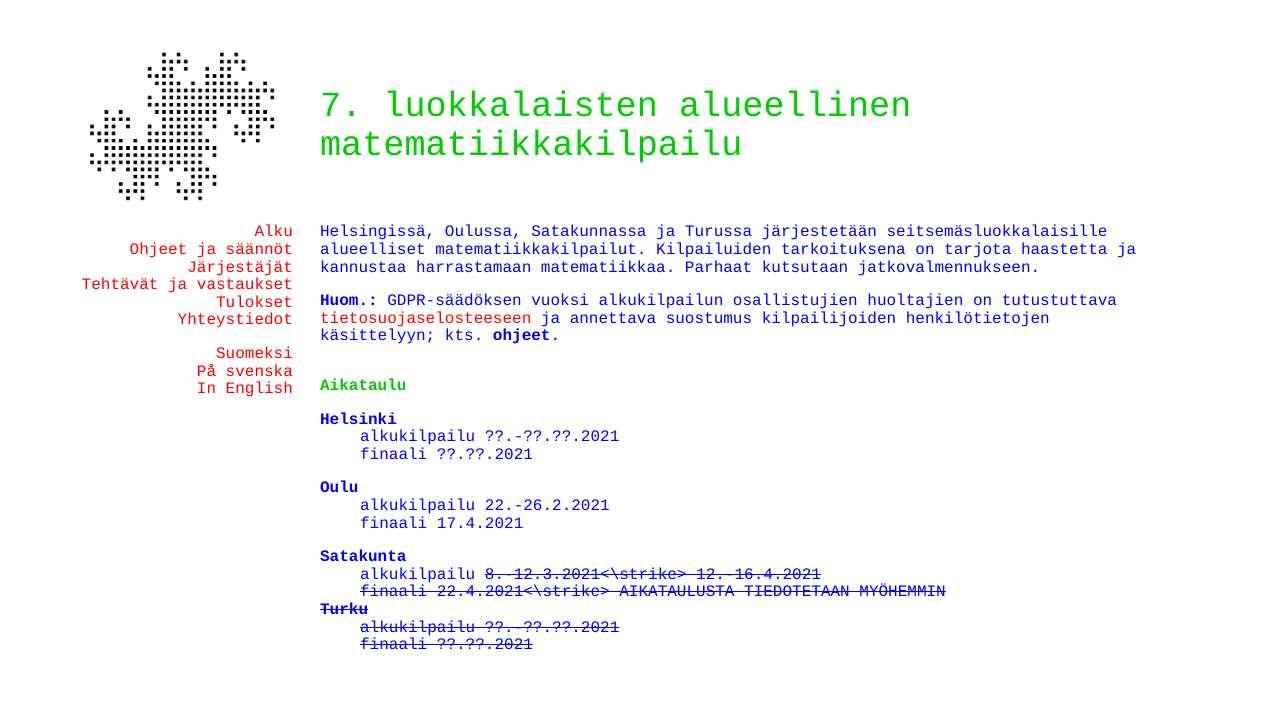
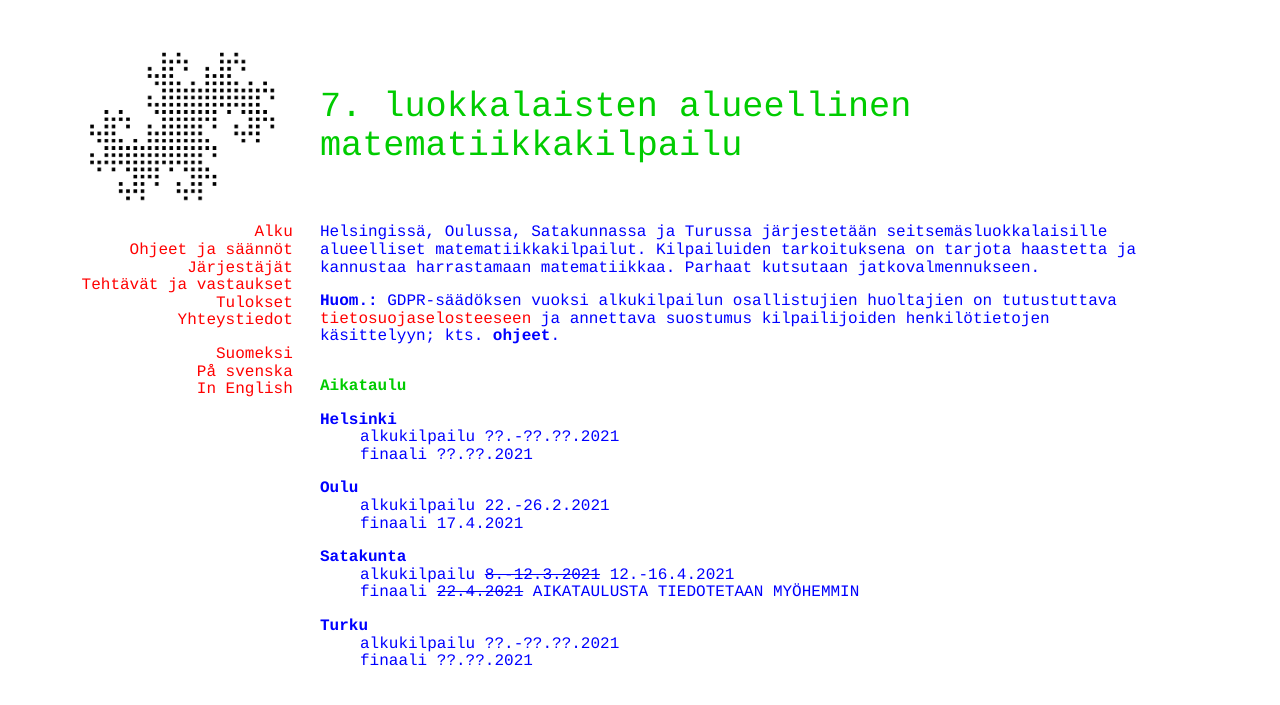
Before and after one commit to matematiikkakilpailut/matematiikkakilpailut.github.io, a Jekyll site: the page built from seiskat/index.html, in a window 1280 px wide. Shown: the top 705 px of the page. Built offline with Jekyll 4.4.1, drawn with Linux system fonts in a browser that asks for light colours; some of the changed lines change nothing that is shown.

Commit message:
Update index.html
korjaus kenoviivoihin

```diff
--- a/seiskat/index.html
+++ b/seiskat/index.html
@@ -23,8 +23,8 @@
   <dd>alkukilpailu 22.-26.2.2021</dd>
   <dd>finaali 17.4.2021</dd>
   <dt><strong>Satakunta</strong></dt>
-  <dd>alkukilpailu <strike>8.-12.3.2021<\strike> 12.-16.4.2021</dd>
-  <dd>finaali <strike>22.4.2021<\strike> AIKATAULUSTA TIEDOTETAAN MYÖHEMMIN</dd>
+  <dd>alkukilpailu <strike>8.-12.3.2021</strike> 12.-16.4.2021</dd>
+  <dd>finaali <strike>22.4.2021</strike> AIKATAULUSTA TIEDOTETAAN MYÖHEMMIN</dd>
   <dt><strong>Turku</strong></dt>
   <dd>alkukilpailu ??.-??.??.2021</dd>
   <dd>finaali ??.??.2021</dd>
```
